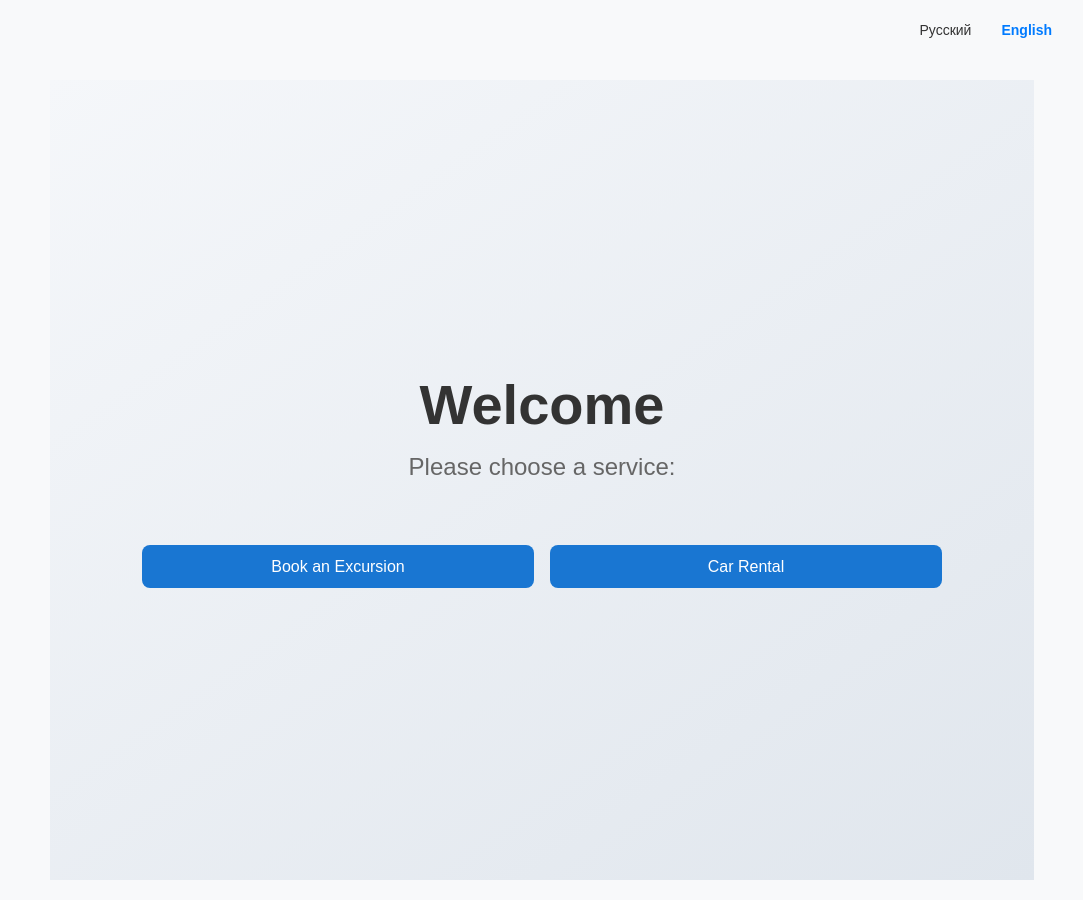
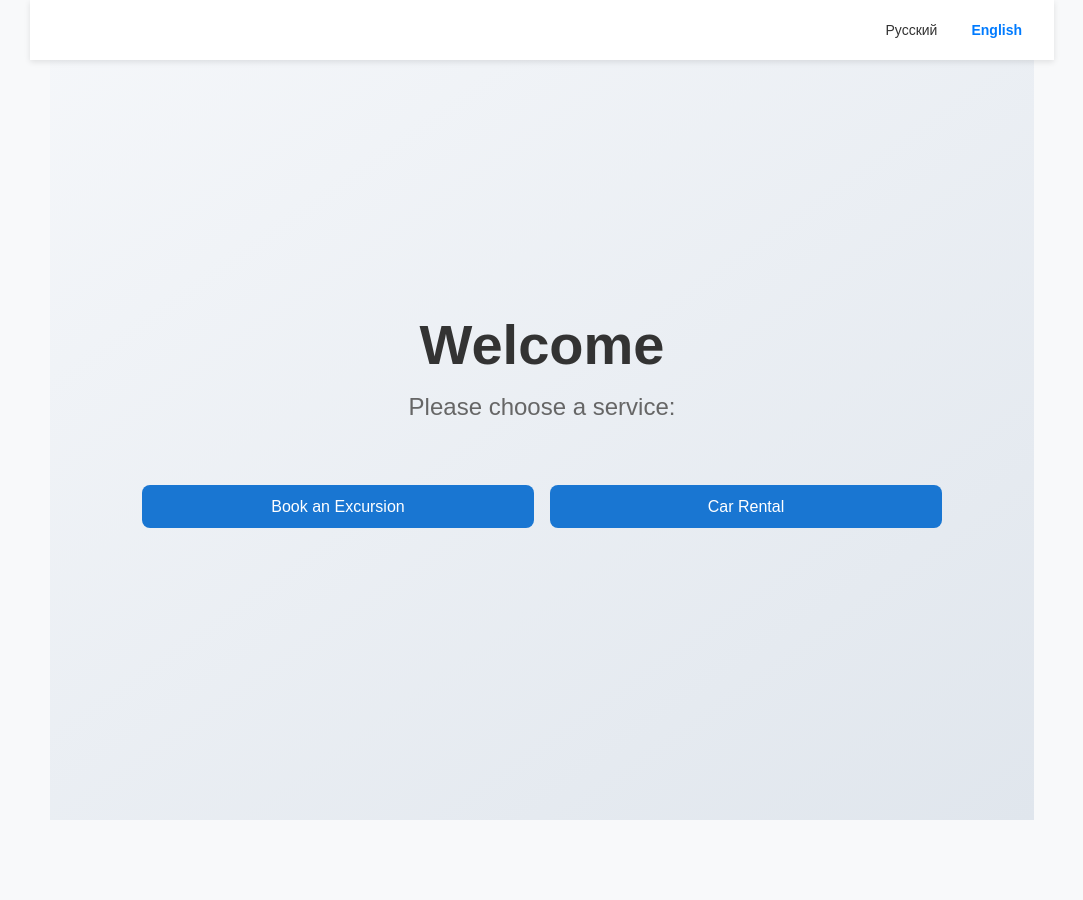
Before and after one commit to kuanysh-bk/kuks-booking, a React (Vite) app: page / in a window 1280 px wide. Shown: the whole page, without its empty margins (98-1181 px from the left). After the commit the page ends 840 px from the top, so only its background shows below. Built offline with nearby package versions, Linux system fonts and the light colour scheme.

Commit message:
fix home button in header

```diff
--- a/src/components/Header.css
+++ b/src/components/Header.css
@@ -1,54 +1,57 @@
+/* Header container */
 .header {
-  width: 100%;
-  max-width: 1080px;
+  position: fixed;
+  top: 0;
+  left: 0;
+  right: 0;
+  max-width: 1024px;
   margin: 0 auto;
   height: 60px;
+  background: white;
+  padding: 0 20px;
   display: flex;
   align-items: center;
   justify-content: space-between;
-  padding: 0 20px;
+  box-shadow: 0 2px 6px rgba(0, 0, 0, 0.1);
+  z-index: 1000;
+  box-sizing: border-box;
 }
 
+/* Grouping header-left and language-selector for consistent gap */
+.header-left,
 .language-selector {
   display: flex;
-  justify-content: flex-end;
+  align-items: center;
   gap: 10px;
 }
 
-.language-selector button {
+/* Unified button style for Home and language switch */
+.language-selector button,
+.home-button {
   background: none;
   border: none;
   cursor: pointer;
   font-size: 14px;
   font-weight: 500;
   color: #333;
-  padding: 5px 10px;
-  transition: color 0.3s, transform 0.3s;
+  padding: 6px 12px;
+  transition: color 0.3s ease, transform 0.2s ease;
+  box-sizing: border-box;
 }
 
-.language-selector button:hover {
+.language-selector button:hover,
+.home-button:hover {
   color: #007BFF;
-  transform: scale(1.1);
+  transform: scale(1.05);
 }
 
-.language-selector button.active {
+.language-selector button.active,
+.home-button.active {
   font-weight: bold;
   color: #007BFF;
 }
 
-.home-button {
-  background: none;
-  border: none;
-  cursor: pointer;
-  font-size: 1rem;
-  font-weight: 500;
-  color: #333;
-  padding: 8px 12px;
-  margin-right: auto;
-  transition: color 0.3s ease, transform 0.2s ease;
+/* Logo styling if present */
+.logo {
+  height: 40px;
 }
-
-.home-button:hover {
-  color: #007BFF;
-  transform: scale(1.05);
-}
```
